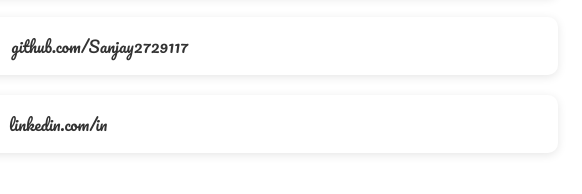
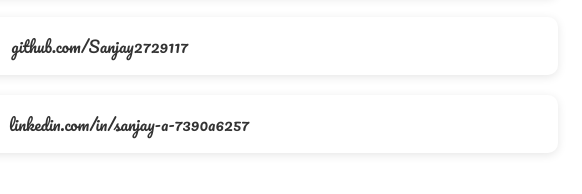
Before and after one commit to Sanjay2729117/portfolio, a plain HTML site: page index.html in a window 1280 px wide. Shown: the part 3262-3456 px from the top of the page, 382-964 px from the left. Drawn offline with nearby package versions, Linux system fonts and the light colour scheme.

Commit message:
linkedin username updated

```diff
--- a/index.html
+++ b/index.html
@@ -266,7 +266,7 @@
                 </div>
                 <div class="contact-item">
                     <i class="fab fa-linkedin"></i>
-                    <a href="https://linkedin.com/in/sanjay-a-7390a6257" target="_blank">linkedin.com/in</a>
+                    <a href="https://linkedin.com/in/sanjay-a-7390a6257" target="_blank">linkedin.com/in/sanjay-a-7390a6257</a>
                 </div>
             </div>
         </div>
```
